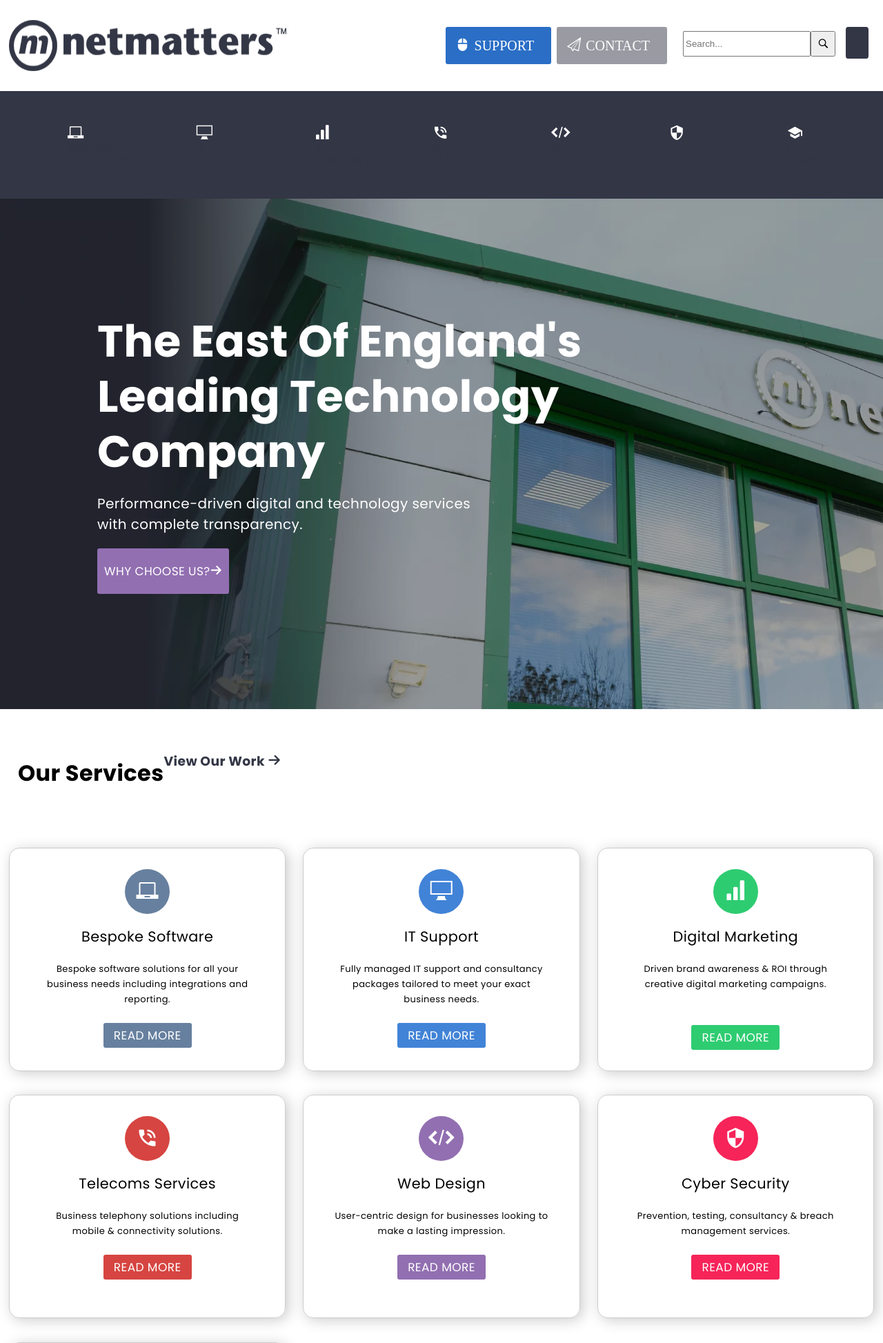
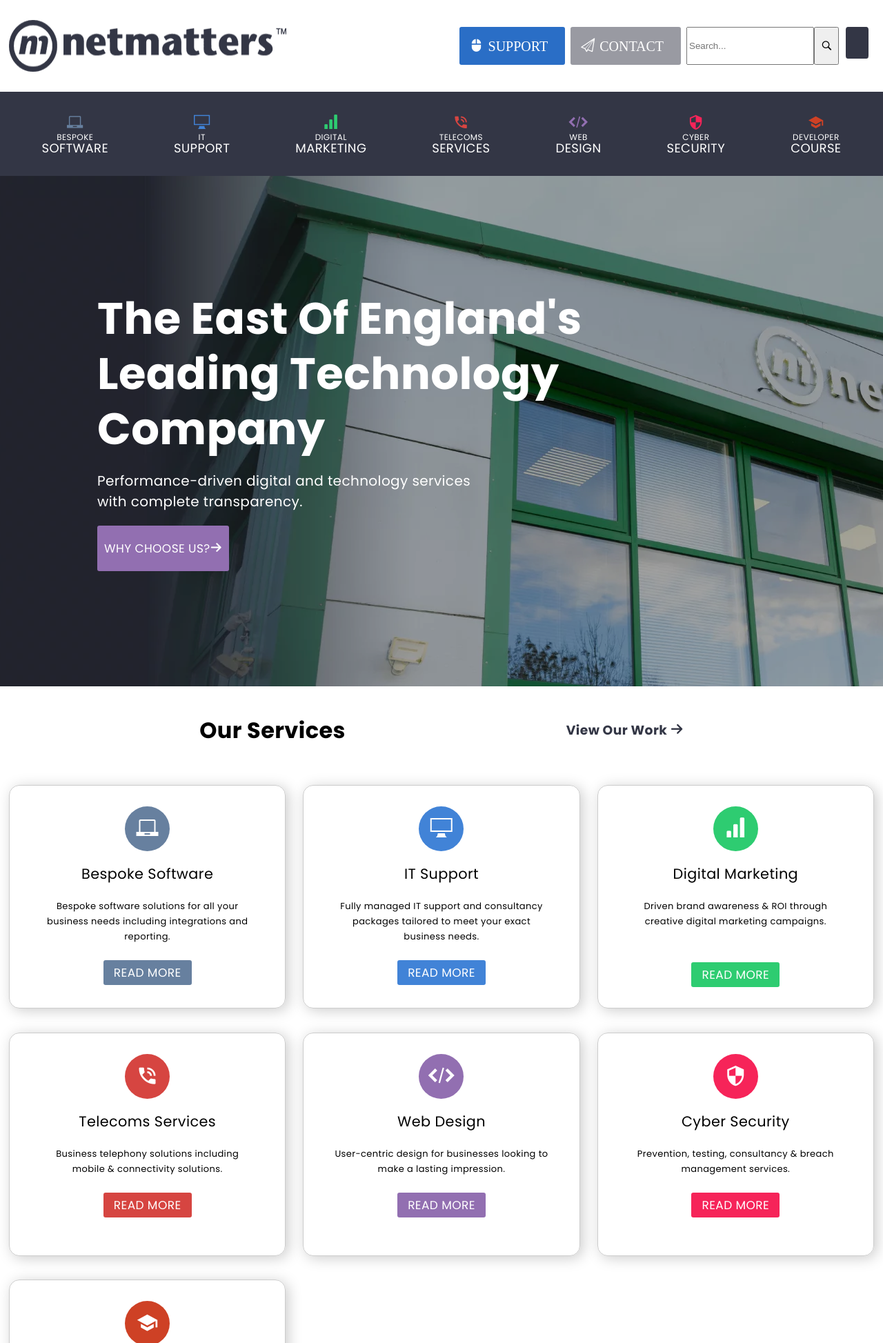
Before and after one commit to ThePolarEclipse/NetmattersCopy-RS, a PHP site: page / in a window 1280 px wide. Shown: the top 1947 px of the page at 69% size. Run offline with PHP 8.4, Linux system fonts and the light colour scheme.

Commit message:
Header changes
Adding colours and styling choices. Working towards a sleek look.

```diff
--- a/css/application.css
+++ b/css/application.css
@@ -11,6 +11,8 @@
 
 body { font-family: 'Poppins', sans-serif; font-size: 1rem; letter-spacing: 0.4px; margin: 0 auto; height: 100%; }
 
+small { font-size: 0.75rem; }
+
 h1, h2, h3, p { font-family: 'Poppins', sans-serif; }
 
 .hidden { display: none; }
@@ -18,10 +20,6 @@
 img { border: 0; vertical-align: middle; }
 
 img[src*="logo"] { max-width: 60%; }
-
-#search-input { width: 95%; padding: 7px; }
-
-.search-form { display: flex; height: 47px; padding: 5px 15px; margin-top: 11px; position: relative; border-radius: 2px; font-size: 14px; line-height: 1.42857143; color: #555; }
 
 [class^=icon-] { font-family: "icomoon"; line-height: 1; font-style: normal; font-variant: normal; font-weight: 400; text-transform: none; }
 
@@ -103,6 +101,8 @@
 
 .article-bottom .article-info { border-top: #ccc 1px solid; display: flex; margin-top: 40px; padding-top: 20px; }
 
+.article-bottom .thumb-image { margin-right: 20px; }
+
 .article-bottom .thumb-image picture img { border-radius: 50%; margin-right: 20px; }
 
 .article-bottom .article-length { font-weight: 200; color: grey; font-size: 14px; }
@@ -114,6 +114,8 @@
 .article-item, .service-item { border: 1px solid #ccc; margin-top: 1.825rem; max-width: 455px; box-shadow: 4px 3px 20px 0px #ccc; }
 
 .service-item > div { display: flex; flex-direction: column; flex-wrap: nowrap; justify-content: center; align-items: center; }
+
+.service-gap { padding: 0 10rem; }
 
 .service-item .software > span.icon { background-color: #67809f; }
 
@@ -159,19 +161,33 @@
 
 .icon-arrow-right::after { content: "\ea3c"; }
 
-.icon-apps::before { content: "\e957"; color: white; }
+[class^="icon-apps"]::before { content: "\e957"; color: white; }
 
-.icon-display::before { content: "\e956"; color: white; }
+[class^="icon-apps"].icon-apps_colour::before { color: #67809f; }
 
-.icon-bar-graph::before { content: "\e901"; color: white; }
+[class^="icon-display"]::before { content: "\e956"; color: white; }
 
-.icon-phone-service::before { content: "\e900"; color: white; }
+[class^="icon-display"].icon-display_colour::before { color: #4183d7; }
 
-.icon-code::before { content: "\ea80"; color: white; }
+[class^="icon-bar-graph"]::before { content: "\e901"; color: white; }
 
-.icon-security::before { content: "\e903"; color: white; }
+[class^="icon-bar-graph"].icon-bar-graph_colour::before { color: #2ecc71; }
 
-.icon-school-cap::before { content: "\e902"; color: white; }
+[class^="icon-phone-service"]::before { content: "\e900"; color: white; }
+
+[class^="icon-phone-service"].icon-phone-service_colour::before { color: #d64541; }
+
+[class^="icon-code"]::before { content: "\ea80"; color: white; }
+
+[class^="icon-code"].icon-code_colour::before { color: #926fb1; }
+
+[class^="icon-security"]::before { content: "\e903"; color: white; }
+
+[class^="icon-security"].icon-security_colour::before { color: #f62459; }
+
+[class^="icon-school-cap"]::before { content: "\e902"; color: white; }
+
+[class^="icon-school-cap"].icon-school-cap_colour::before { color: #ce4125; }
 
 .icon-contact::before { content: "\e907"; color: white; padding-right: 7px; }
 
@@ -197,23 +213,35 @@
 
 #banner .content .h1 { font-size: 4rem; line-height: 5rem; margin: 0 0 1.25rem; font-weight: 600; }
 
+#header-banner { width: 100%; margin: 0 auto; padding: 0; }
+
 header { display: block; }
 
-header div.container { background: #333645; }
+header div.container, header div.container-footer { background: #333645; }
 
 header .icon-phone { font-size: 2rem; }
 
 header form.search-form.mobile-priority { display: flex; }
 
+header-banner-item { display: flex; }
+
+header #search-input { width: 95%; padding: 7px; }
+
+header .search-form { display: flex; height: 55px; padding: 0 10px 0 0; margin: 10px 0; position: relative; border-radius: 2px; font-size: 14px; line-height: 1.42857143; color: #555; }
+
+header .search-form .search-bar { padding: 7px 2px; }
+
 header ul { display: flex; justify-content: space-around; flex-wrap: nowrap; list-style: none; text-transform: uppercase; }
 
-header ul li { position: relative; display: block; color: #fff; padding: 19px 0 18px; text-transform: uppercase; font-size: 1.125rem; text-decoration: none; line-height: 1; }
+header ul li div { position: relative; display: flex; padding: 19px 0 18px; text-transform: uppercase; font-size: 1.125rem; text-decoration: none; line-height: 1; flex-direction: column; align-items: center; }
 
-header ul li a span { font-size: 1.45rem; }
+header ul li div span { font-size: 1.45rem; }
+
+header ul li div p { color: #fff !important; margin: 0 auto; }
 
 footer { background-color: #323544; color: #fff; margin: 10px 0 0; position: relative; display: block; }
 
-footer .footer-items { display: flex; justify-content: space-around; }
+footer .footer-items { width: 100%; display: flex; justify-content: space-around; }
 
 footer ul { list-style: none; padding: 0; margin: 0; }
 
@@ -225,11 +253,15 @@
 
 .footer-bottom { margin: 20px 0 0; background: #212330; }
 
-.container { display: flex; padding: 0.8125rem; flex-direction: column; }
+.container, .container-footer { display: flex; padding: 0.8125rem; flex-direction: column; align-items: center; }
 
-.container h2 { font-size: 2rem; }
+.container-footer { align-items: flex-start; }
+
+.container h2, .container-footer h2 { font-size: 2rem; }
 
 .row { display: flex; grid-template-columns: auto auto auto; padding: 1.8125rem 0.8125rem; }
+
+.row-service { display: flex; max-width: 80%; justify-content: space-around; align-items: center; }
 
 .center { align-items: center; text-align: center; }
 
@@ -245,7 +277,7 @@
 @media (min-width: 768px) and (max-width: 991px) { .mobile .icon-phone { margin-left: 15px; }
   .article-item { max-width: 80%; } }
 
-@media (max-width: 992px) { header > .container, .desktop-priority { display: none !important; }
+@media (max-width: 992px) { header > .container, header > .container-footer, .desktop-priority { display: none !important; }
   #banner .content { position: absolute; top: 50%; left: 50%; transform: translate(-50%, -50%); font-size: 1.25rem; z-index: 1; color: white; text-align: center; }
   #banner .content .h1 { font-size: 2.5rem; line-height: 3rem; margin: 0 0 1.25rem; font-weight: 600; text-align: center; }
   .services { display: flex; flex-flow: column wrap; align-content: center; justify-content: center; flex-wrap: wrap; flex-direction: column; }
--- a/index.html
+++ b/index.html
@@ -16,7 +16,7 @@
                     <button type="button" class="btn-contact desktop-priority"><span class="icon-contact">CONTACT</span></button>
                     <form method="GET" action="#" accept-charset="UTF-8" class="search-form not-mobile">
                         <label for="search-input" class="hidden">Search:</label>
-                        <input class="form-control search-bar" placeholder="Search..." id="search-input-top" name="keyword" type="text" value="">
+                        <input class="search-bar" placeholder="Search..." id="search-input-top" name="keyword" type="text" value="">
                         <button type="submit" class="search-submit">
                             <span class="icon-search"></span>
                         </button>
@@ -25,54 +25,61 @@
                 </div>
                 <form method="GET" action="#" accept-charset="UTF-8" class="search-form mobile-priority">
                     <label for="search-input" class="hidden">Search:</label>
-                    <input class="form-control search-bar" placeholder="Search..." id="search-input" name="keyword" type="text" value="">
-                    <button type="submit" class="search-submit">
+                    <input class="search-bar" placeholder="Search..." id="search-input" name="keyword" type="text" value="">
+                    <button type="submit" class="search-btn-big">
                         <span class="icon-search"></span>
                     </button>
                 </form>
                 <div class="container">
                     <ul id="header-banner">
                         <li>
-                            <a href="#">
-                                <span class="icon-apps"></span>
-                                <br><small>Bespoke</small><br>software
-                            </a>
+                            <div class="header-banner-item">
+                                <span class="icon-apps_colour"></span>
+                                <p><small>Bespoke</small></p>
+                                <p>software</p>
+                            </div>
                         </li>
                         <li>
-                            <a href="#">
-                                <span class="icon-display"></span>
-                                <br><small>It</small><br>support
-                            </a>
+                            <div class="header-banner-item">
+                                <span class="icon-display_colour"></span>
+                                <p><small>It</small></p>
+                                <p>support</p>
+                            </div>
                         </li>
                         <li>
-                            <a href="#">
-                                <span class="icon-bar-graph"></span>
-                                <br><small>It</small><br>support
-                            </a>
+                            <div class="header-banner-item">
+                                <span class="icon-bar-graph_colour"></span>
+                                <p><small>digital</small></p>
+                                <p>marketing</p>
+                            </div>
                         </li>
                         <li>
-                            <a href="#">
-                                <span class="icon-phone-service"></span>
-                                <br><small>It</small><br>support
-                            </a>
+                            <div class="header-banner-item">
+                                <span class="icon-phone-service_colour"></span>
+                                <p><small>telecoms</small></p>
+                                <p>services</p>
+                            </div>
                         </li>
                         <li>
-                            <a href="#">
-                                <span class="icon-code"></span>
-                                <br><small>It</small><br>support
-                            </a>
+                            <div class="header-banner-item">
+                                <span class="icon-code_colour"></span>
+                                <p><small>web</small></p>
+                                <p>design</p>
+                            </div>
                         </li>
                         <li>
-                            <a href="#">
-                                <span class="icon-security"></span>
-                                <br><small>It</small><br>support
-                            </a>
+                            <div class="header-banner-item">
+                                <span class="icon-security_colour"></span>
+                                <p><small>cyber</small></p>
+                                <p>security</p>
+                            </div>
                         </li>
                         <li>
-                            <a href="#">
-                                <span class="icon-school-cap"></span>
-                                <br><small>It</small><br>support
-                            </a>
+                            <div class="header-banner-item">
+                                <span class="icon-school-cap_colour"></span>
+                                <p><small>developer</small></p>
+                                <p>course</p>
+                            </div>
                         </li>
 
                     </ul>
@@ -103,8 +110,9 @@
                 <div id="main-content">
                     <!-- Services -->
                     <div class="container">
-                        <div class="row">
+                        <div class="row-service">
                             <h2><strong>Our Services</strong></h2>
+                            <div class="not-mobile service-gap"></div>
                             <h3 class="not-mobile"><a href="#">View Our Work <em class="icon-arrow-right"></em></a></h3>
                         </div>
                         <div class="services">
@@ -385,7 +393,7 @@
         </div>
         <div id="container">
             <footer>
-                <div class="container">
+                <div class="container-footer">
                     <div class="footer-logo">
                         <picture>
                             <source srcset="images/nm-logo-white-med.webp" type="image/webp">
```
Also changed, not shown: scss/base/_base.scss (+3 -17 lines), scss/components/_icons.scss (+51 -7 lines), scss/components/_services-articles.scss (+9 -2 lines), scss/layout/_header-footer.scss (+42 -4 lines), scss/layout/_layout.scss (+13 -0 lines).
